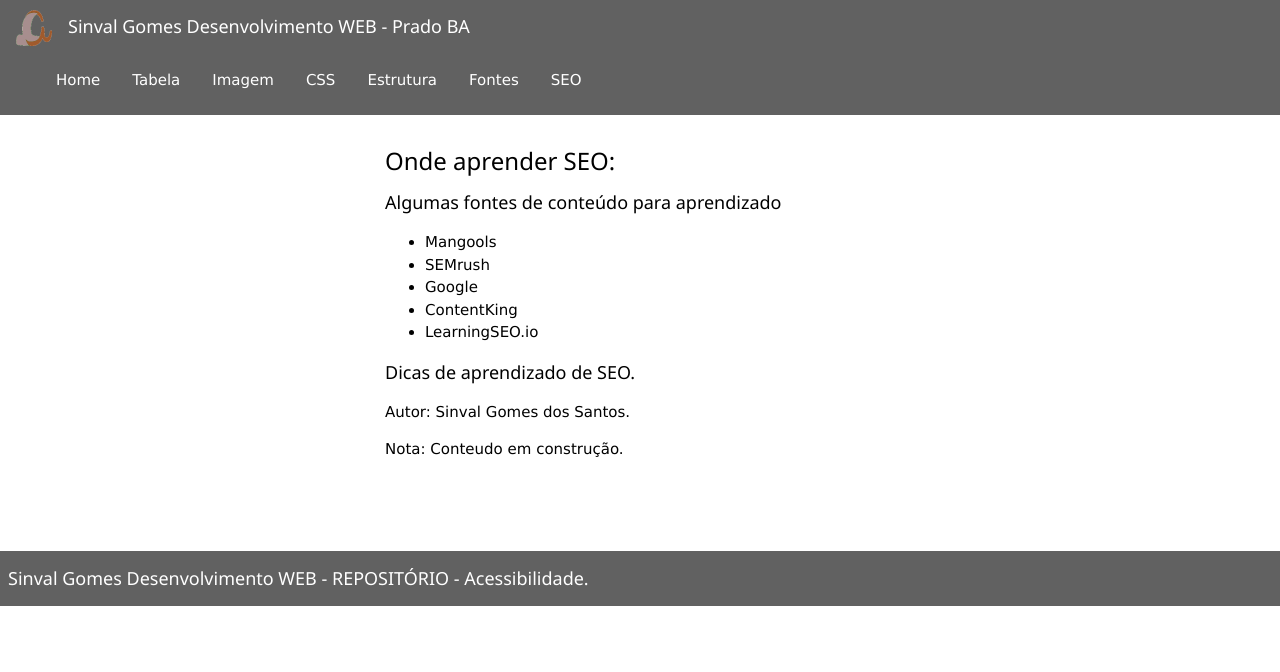
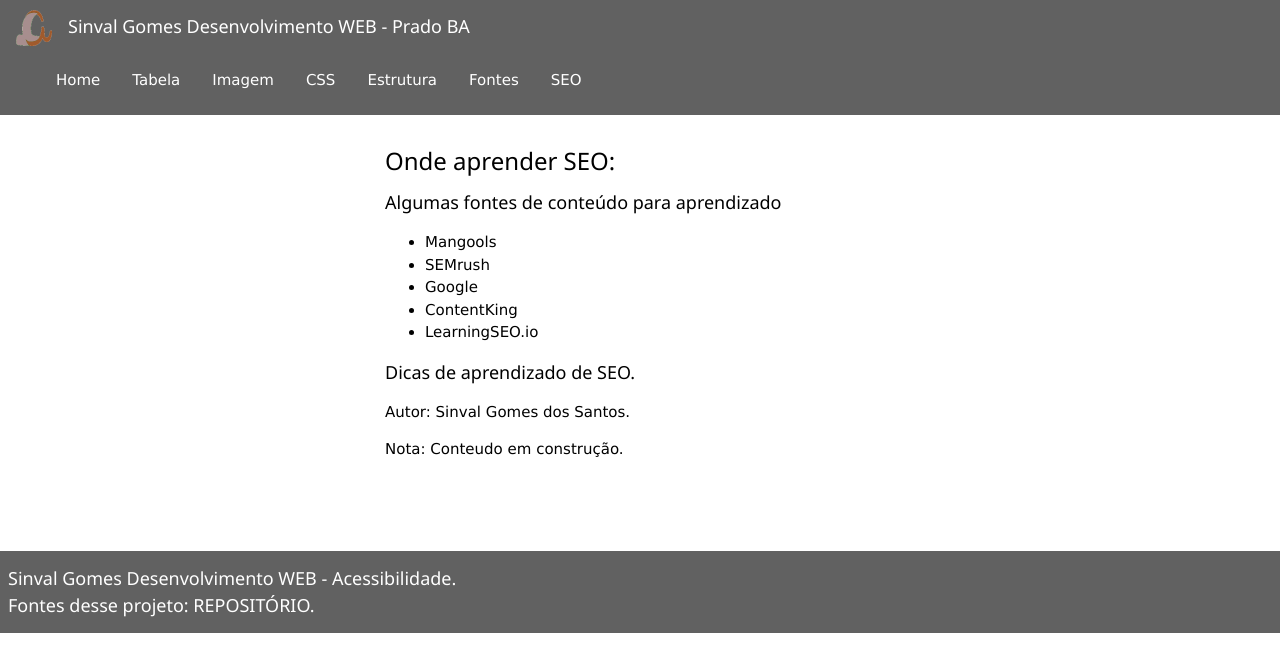
Before and after one commit to aondenet-sinval/semantica-web, a Next.js app: page /seo in a window 1280 px wide. Shown: the top 672 px of the page. Built offline with nearby package versions, Linux system fonts and the light colour scheme.

Commit message:
condicional

```diff
--- a/components/footer.js
+++ b/components/footer.js
@@ -2,7 +2,8 @@ import styles from '../styles/Home.module.css'
 const Footer = () => {
   return(<>
       <footer className="w3-footer w3-dark-grey w3-padding-small">
-        <h1 className="w3-large">Sinval Gomes Desenvolvimento <a href="https://www.aondenet.com" target="_blank">WEB</a> - <a href="https://github.com/aondenet-sinval/semantica-web" target="_blank">REPOSITÓRIO</a> - Acessibilidade.</h1>
+        <h1 className="w3-large">Sinval Gomes Desenvolvimento <a href="https://www.aondenet.com" target="_blank">WEB</a> - Acessibilidade.<br />
+         Fontes desse projeto: <a href="https://github.com/aondenet-sinval/semantica-web" target="_blank">REPOSITÓRIO</a>.</h1>
       </footer>
     </>
   )
```
